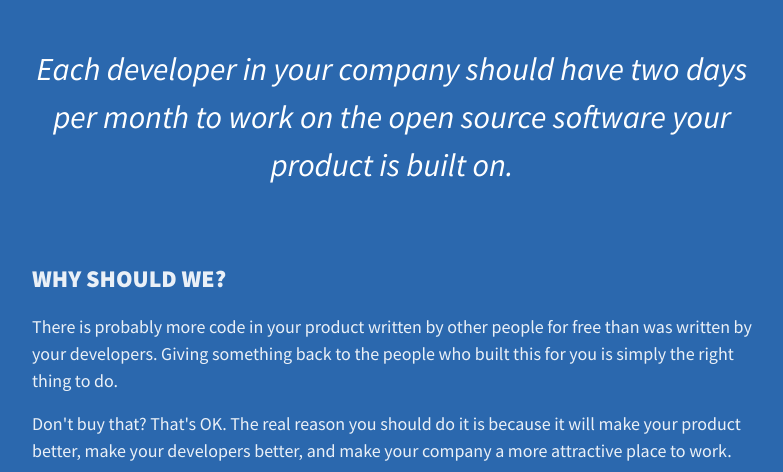
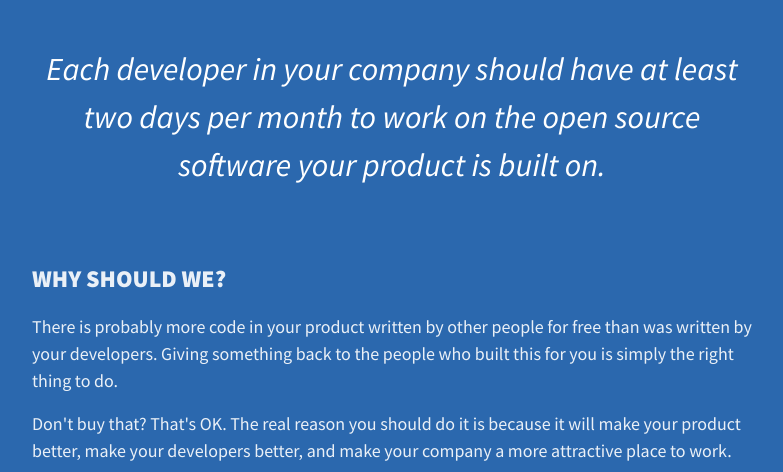
Before and after one commit to TwoDayManifesto/twodaymanifesto.github.io, a plain HTML site: page index.html in a window 1280 px wide. Shown: the part 328-800 px from the top of the page, without its empty margins (248-1031 px from the left). Drawn offline with Linux system fonts and the light colour scheme.

Commit message:
Clarify that it's at least

```diff
--- a/index.html
+++ b/index.html
@@ -23,7 +23,7 @@
 
     <section class="section section--manifesto">
       <p class="exhortation">
-          Each developer in your company should have two days
+          Each developer in your company should have at least two days
           per month to work on the open source software your product is
           built on.
       </p>
```
